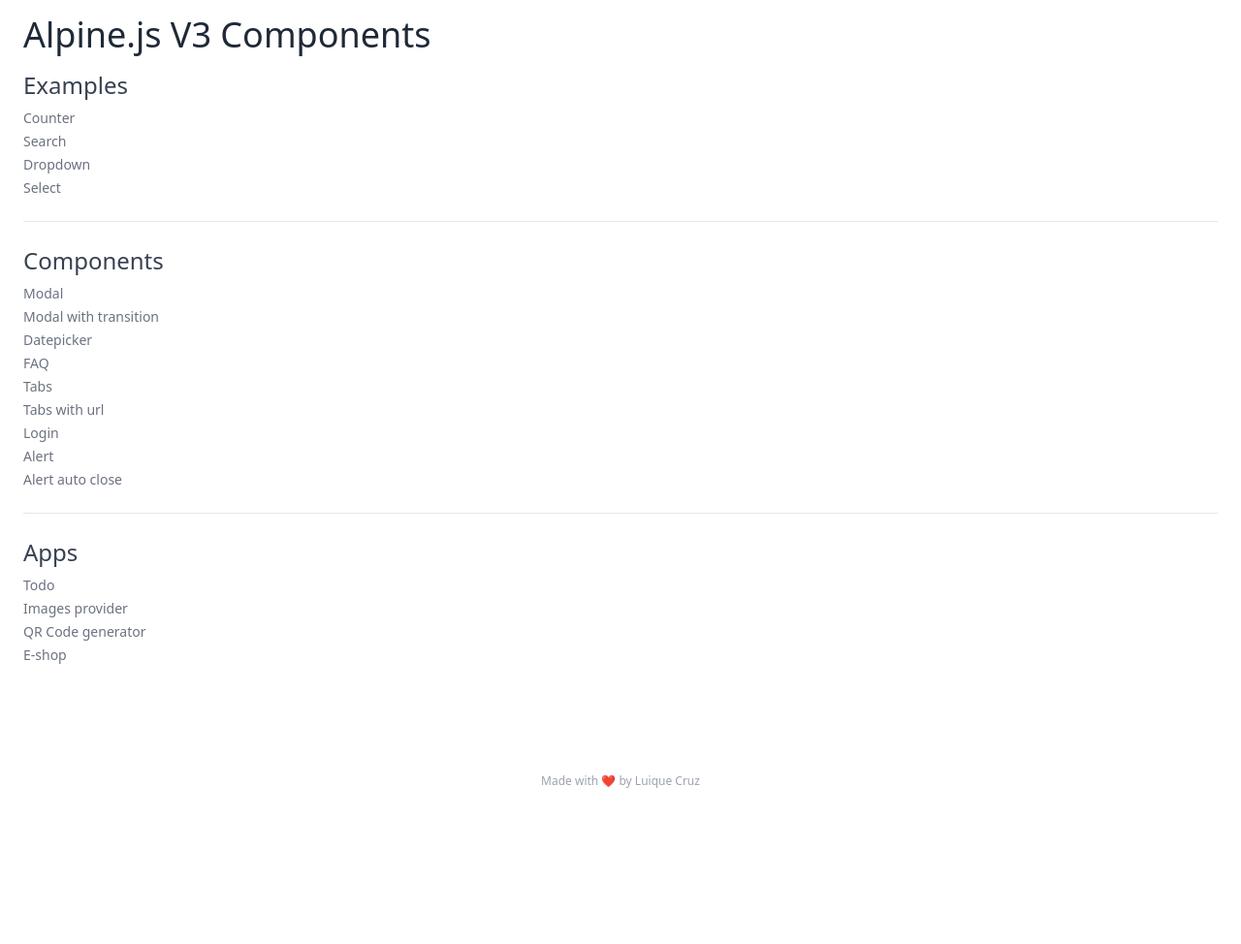
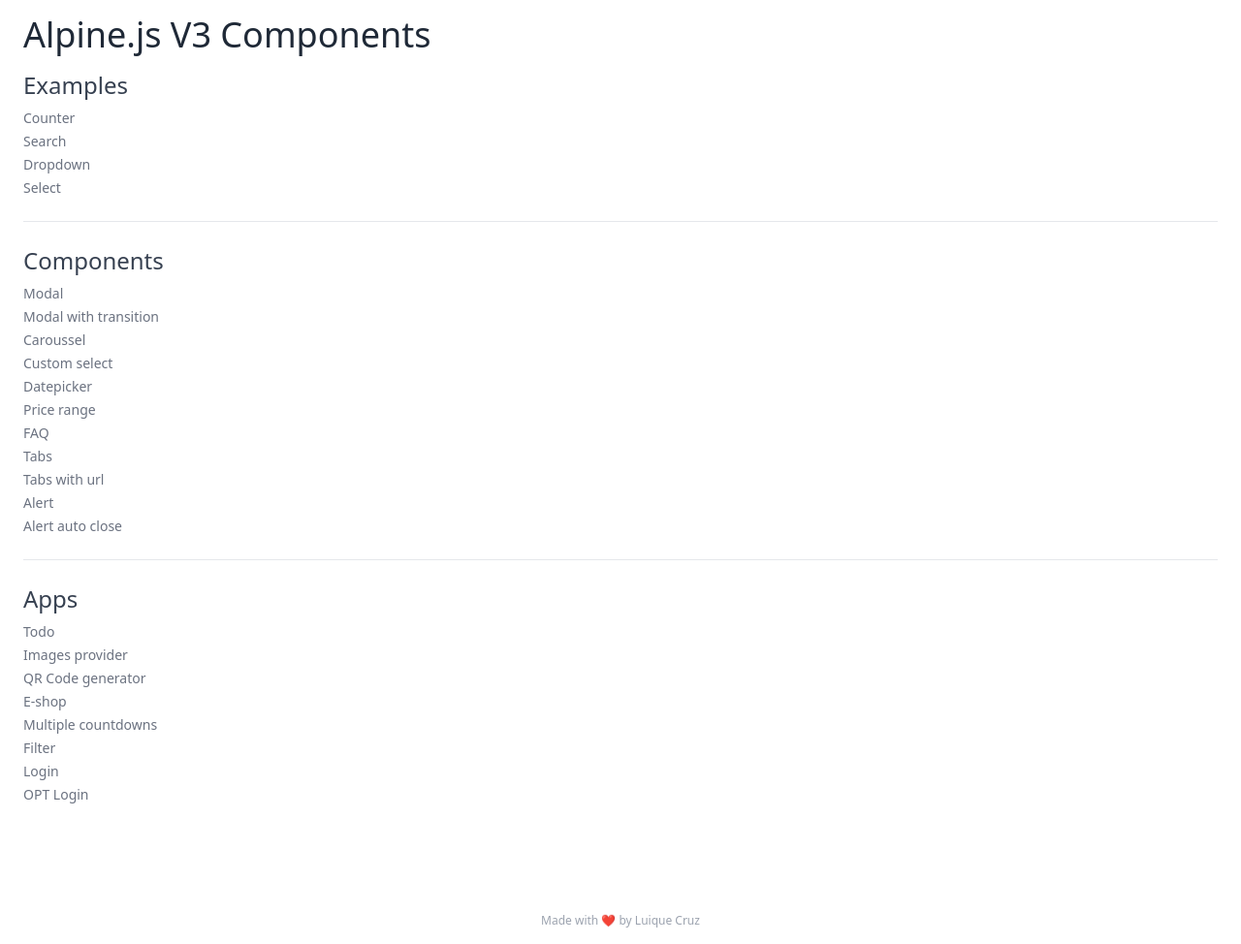
Before and after one commit to Luiquecruz/alpine-playground, a plain HTML site: page alpine-components/index.html in a window 1280 px wide. Shown: the whole page at 97% size. Before the commit the page ends 830 px from the top, so only its background shows below. Drawn offline with nearby package versions, Linux system fonts and the light colour scheme.

Commit message:
chore: update indexes

```diff
--- a/alpine-components/index.html
+++ b/alpine-components/index.html
@@ -10,6 +10,7 @@
 <body>
   <main>
     <h1 class="text-4xl my-4 text-gray-800" x-data="{ t: 'Alpine.js V3 Components' }" x-text="t"></h1>
+
     <nav>
       <h2 class="text-2xl mb-2 text-gray-700" x-data="{ t: 'Examples' }" x-text="t"></h2>
 
@@ -42,7 +43,16 @@
           <a href="components/modal-with-transition.html">Modal with transition</a>
         </li>
         <li class="mb-1 text-sm text-gray-500 hover:text-gray-700">
+          <a href="components/caroussel.html">Caroussel</a>
+        </li>
+        <li class="mb-1 text-sm text-gray-500 hover:text-gray-700">
+          <a href="components/custom-select.html">Custom select</a>
+        </li>
+        <li class="mb-1 text-sm text-gray-500 hover:text-gray-700">
           <a href="components/datepicker.html">Datepicker</a>
+        </li>
+        <li class="mb-1 text-sm text-gray-500 hover:text-gray-700">
+          <a href="components/price-range.html">Price range</a>
         </li>
         <li class="mb-1 text-sm text-gray-500 hover:text-gray-700">
           <a href="components/faq.html">FAQ</a>
@@ -52,9 +62,6 @@
         </li>
         <li class="mb-1 text-sm text-gray-500 hover:text-gray-700">
           <a href="components/tabs-with-url.html">Tabs with url</a>
-        </li>
-        <li class="mb-1 text-sm text-gray-500 hover:text-gray-700">
-          <a href="components/login.html">Login</a>
         </li>
         <li class="mb-1 text-sm text-gray-500 hover:text-gray-700">
           <a href="components/alert.html">Alert</a>
@@ -83,6 +90,18 @@
         <li class="mb-1 text-sm text-gray-500 hover:text-gray-700">
           <a href="apps/eshop.html">E-shop</a>
         </li>
+        <li class="mb-1 text-sm text-gray-500 hover:text-gray-700">
+          <a href="apps/multiple-countdowns.html">Multiple countdowns</a>
+        </li>
+        <li class="mb-1 text-sm text-gray-500 hover:text-gray-700">
+          <a href="apps/filter.html">Filter</a>
+        </li>
+        <li class="mb-1 text-sm text-gray-500 hover:text-gray-700">
+          <a href="apps/login.html">Login</a>
+        </li>
+        <li class="mb-1 text-sm text-gray-500 hover:text-gray-700">
+          <a href="apps/otp-login.html">OPT Login</a>
+        </li>
       </ul>
     </nav>
   </main>
```
Also changed, not shown: alpine-components/apps/filter.html (renamed from alpine-components/components/filter.html), alpine-components/apps/login.html (renamed from alpine-components/components/login.html).
